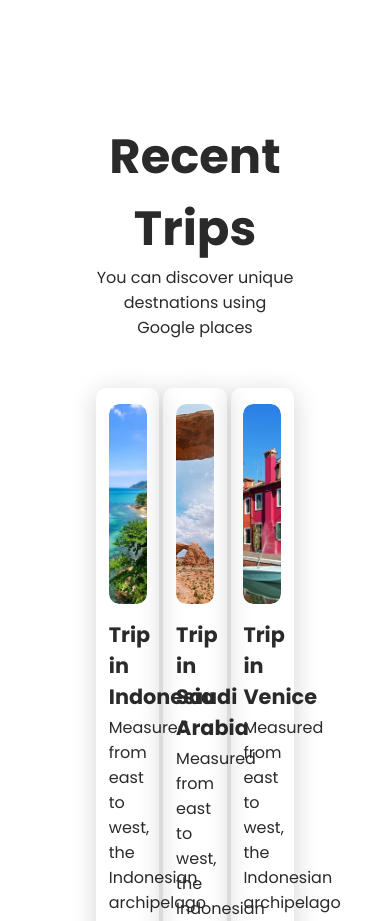
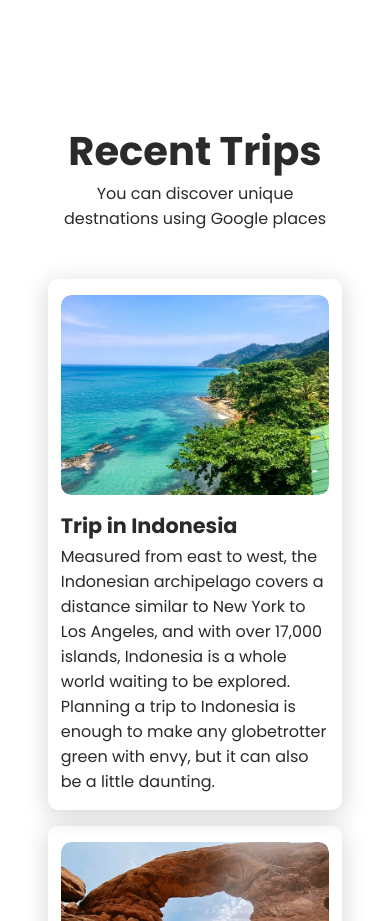
Before and after one commit to fmfahath/tourism-website, a React (Create React App) app: page / in a window 390 px wide. Shown: the part 3040-3961 px from the top of the page. Built offline with nearby package versions, Linux system fonts and the light colour scheme.

Commit message:
Trip.js styled / mdia query added

```diff
--- a/src/components/Trip-styles.css
+++ b/src/components/Trip-styles.css
@@ -13,7 +13,6 @@
     margin-top: 3rem;
    display: flex;
    justify-content: space-between;
-
 }
 
 .t-card{
@@ -46,3 +45,26 @@
     font-size: 1.3rem;
     padding: .9rem 0 .2rem 0;
 }
+
+@media screen and (max-width:1000px){
+    .trip{
+        margin: 2rem 3rem;
+    }
+
+
+    .trip h1{
+        font-size: 2.5rem;
+    }
+
+
+    .tripcard{
+       display: flex;
+       flex-direction: column;
+    }
+
+    .t-card{
+        width: 100%;
+        padding: 1rem 0.8rem;
+        margin-bottom: 1rem;
+    }
+}
```
